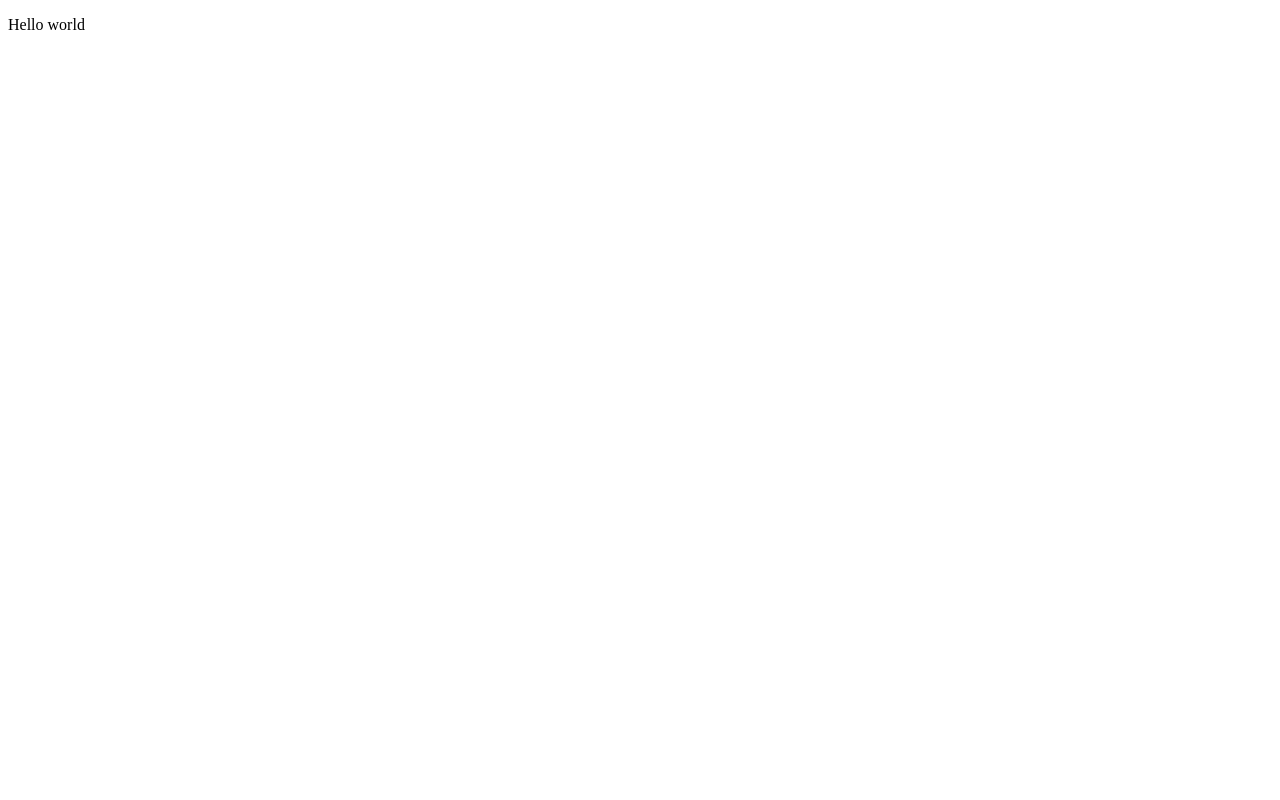
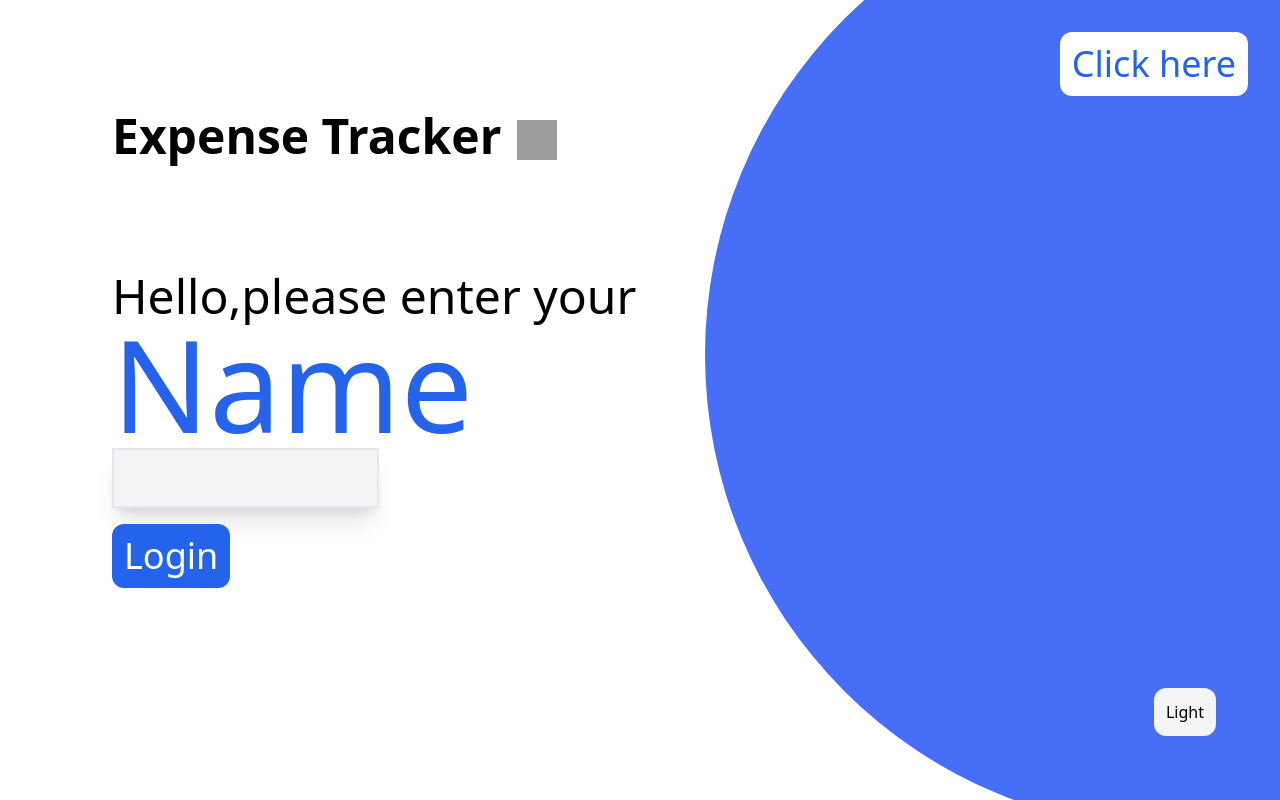
Before and after one commit to Aryan980520/FEE2_Project, a plain HTML site: page Index.html in a window 1280 px wide. Drawn offline with nearby package versions, Linux system fonts and the light colour scheme; grey boxes are pictures that could not be loaded.

Commit message:
Home page

```diff
--- a/Index.html
+++ b/Index.html
@@ -4,8 +4,35 @@
     <meta charset="UTF-8">
     <meta name="viewport" content="width=device-width, initial-scale=1.0">
     <title>Document</title>
+    <script src="https://cdn.tailwindcss.com"></script>
 </head>
 <body>
-    <p>Hello world</p>
+    <main class="relative w-full h-screen overflow-hidden">
+
+
+        <div class="absolute w-[950px] h-[950px] bg-[#476EF7] rounded-full top-[-120px] right-[-375px]">
+
+        </div>
+
+        <div class="flex m-28">
+            <h1 class="text-5xl font-bold">Expense Tracker</h1>
+            <img class="ml-4 w-10 h-10 mt-2" src="https://cdn-icons-png.freepik.com/256/10758/10758836.png?semt=ais_white_label" alt="">
+
+        </div>
+
+        <div class="absolute top-8 right-8">
+            <button class="bg-white p-3 text-blue-600 text-4xl rounded-xl hover:bg-blue-100">Click here</button>
+        </div>
+
+        <div >
+            <p class="text-5xl ml-28">Hello,please enter your</p>
+            <h1 class="text-9xl ml-28 rounded-xl text-blue-600">Name</h1>
+            <input class="bg-gray-100 border border-2 shadow-xl p-4 ml-28" type="text"><br>
+            <button class="text-4xl ml-28 bg-blue-600 p-3 text-white text-3xl rounded-xl hover:bg-blue-500 mt-4">Login</button>
+            <button class="absolute right-16 bottom-16 bg-gray-100 rounded-xl p-3 hover:bg-gray-500">Light</button>
+        </div>
+
+
+    </main>
 </body>
 </html>
```
Also changed, not shown: index2.html (deleted, +0 -11 lines).
